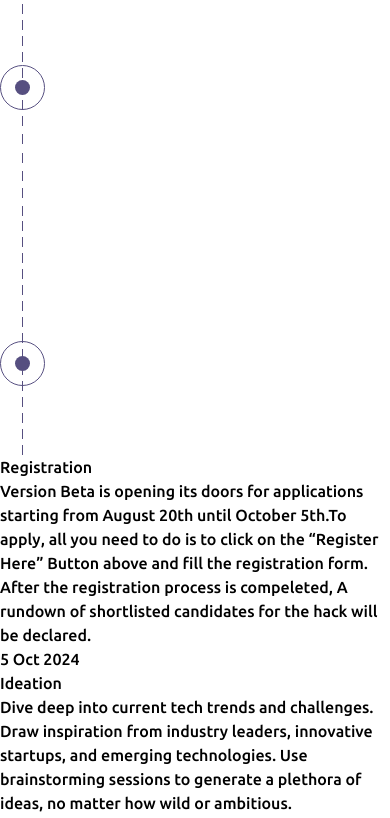
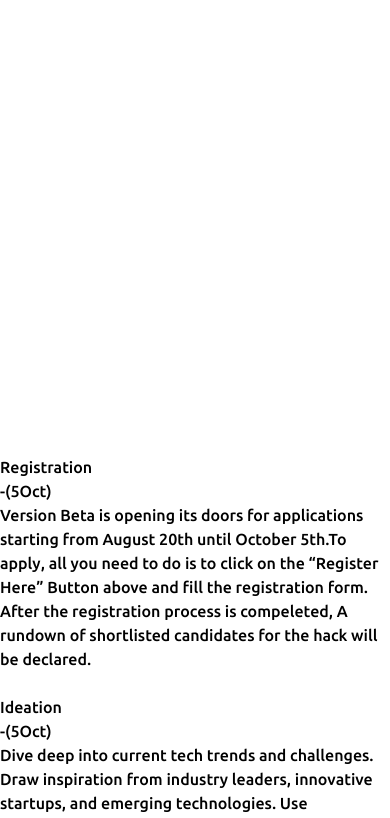
Before and after one commit to pm-8/Version-Beta-Main, a React (Vite) app: page / in a window 390 px wide. Shown: the part 2833-3651 px from the top of the page. Built offline with nearby package versions, Linux system fonts and the light colour scheme.

Commit message:
don't dare to touch schedule section now

```diff
--- a/src/Components/Footer.jsx
+++ b/src/Components/Footer.jsx
@@ -1,7 +1,7 @@
 const Footer = () => {
   return (
-    <div className="w-9/12 mx-auto mt-24 flex flex-col gap-16 relative">
-      <div className="w-full flex gap-40">
+    <div className="w-9/12 mx-auto mt-24 flex flex-col gap-16 relative md:flex-col">
+      <div className="w-full flex gap-40 footer-section">
         <div className="w-[50%]">
           <h1 className="text-[#8198AF] text-[45px] font-semibold ">
             Contact Us
--- a/src/Components/Schedule.jsx
+++ b/src/Components/Schedule.jsx
@@ -1,19 +1,20 @@
+import "./Styles/Schedule.css";
 const Schedule = () => {
   return (
     <div
       id="schedule"
-      className="w-9/12 mx-auto mt-24 flex flex-col gap-16 pb-20"
+      className="w-9/12 mx-auto mt-24 flex flex-col gap-16 pb-20 "
     >
       <h1 className="text-[#897be2] text-center text-[45px] uppercase font-bold">
         Schedule
       </h1>
       <div className="relative">
         <div className="flex justify-center">
-          <img src="/Images/Group 13.svg" alt="" />
+          <img src="/Images/Group 13.svg" alt="" className = "line-pointer" />
         </div>
         <div className="w-[100%]">
-        <div className="absolute top-6 border border-[#07F8EA] rounded-lg w-[500px] h-[180px] p-4 right-[55%] hover:bg-[#1e1e20] hover:backdrop-blur-md hover:bg-opacity-30 transition-all duration-300">
-          <h1 className="text-[#07F8EA] text-3xl relative">Registration</h1>
+        <div className="absolute top-6 border border-[#07F8EA] rounded-lg w-[500px] h-[180px] p-4 right-[55%] hover:bg-[#1e1e20] hover:backdrop-blur-md hover:bg-opacity-30 transition-all duration-300 to-left">
+          <h1 className="text-[#07F8EA] text-3xl relative flex">Registration<p className = "date-visible">-(5Oct)</p></h1>
           <p className="text-[#ccc] text-[13px] mt-4 font-normal">
             Version Beta is opening its doors for applications starting from
             August 20th until October 5th.To apply, all you need to do is to
@@ -23,11 +24,11 @@ const Schedule = () => {
           </p>
           <div className="h-[1px] top-9 right-[8px] translate-x-[60px] w-[51px] bg-[#07F8EA] absolute"></div>
         </div>
-        <div className=""><h1 className="text-teal-50 absolute top-[3%] left-[55%] text-[30px] text-opacity-40 hover:blur-none hover:text-opacity-100 duration-300 ">5 Oct 2024</h1></div>
+        <div className="date"><h1 className="text-teal-50 absolute top-[3%] left-[55%] text-[30px] text-opacity-40 hover:blur-none hover:text-opacity-100 duration-300 date">5 Oct 2024</h1></div>
         </div>
         <div>
-        <div className="absolute top-64 translate-y-6 border border-[#07F8EA] rounded-lg w-[500px] h-[180px] p-4 left-[55.0%]  hover:bg-[#1e1e20] hover:backdrop-blur-md hover:bg-opacity-30 transition-all duration-300">
-          <h1 className="text-[#07F8EA] text-3xl">Ideation</h1>
+        <div className="absolute top-64 translate-y-6 border border-[#07F8EA] rounded-lg w-[500px] h-[180px] p-4 left-[55.0%]  hover:bg-[#1e1e20] hover:backdrop-blur-md hover:bg-opacity-30 transition-all duration-300 to-right">
+          <h1 className="text-[#07F8EA] text-3xl flex">Ideation <p className = "date-visible">-(5Oct)</p> </h1>
           <p className="text-[#ccc] text-[13px] mt-4 font-normal">
             Dive deep into current tech trends and challenges. Draw inspiration
             from industry leaders, innovative startups, and emerging
@@ -36,11 +37,11 @@ const Schedule = () => {
           </p>
           <div className="h-[1px] w-[50px] left-[5px] absolute top-9 -translate-x-14 bg-[#07F8EA]"></div>
         </div>
-        <div className=""><h1 className="text-teal-50 absolute top-[22.5%] right-[55%] text-[30px] text-opacity-40 hover:blur-none hover:text-opacity-100 duration-300 ">5 Oct 2024</h1></div>
+        <div className="date"><h1 className="text-teal-50 absolute top-[22.5%] right-[55%] text-[30px] text-opacity-40 hover:blur-none hover:text-opacity-100 duration-300 ">5 Oct 2024</h1></div>
         </div>
         <div>
-        <div className="absolute bottom-96 -translate-y-40 border border-[#07F8EA] rounded-lg w-[500px] h-[170px] p-4 right-[55.0%]   hover:bg-[#1e1e20] hover:backdrop-blur-md hover:bg-opacity-30 transition-all duration-300">
-          <h1 className="text-[#07F8EA] text-3xl">Announcement</h1>
+        <div className="absolute bottom-96 -translate-y-40 border border-[#07F8EA] rounded-lg w-[500px] h-[170px] p-4 right-[55.0%]   hover:bg-[#1e1e20] hover:backdrop-blur-md hover:bg-opacity-30 transition-all duration-300 to-left">
+          <h1 className="text-[#07F8EA] text-3xl flex">Announcement<p className = "date-visible">-(5Oct)</p></h1>
           <p className="text-[#ccc] text-[13px] mt-4 font-normal">
             After intense brainstorming and collaboration, Best ideas would be
             selected by judges, Their creativity and problem-solving skills have
@@ -48,10 +49,10 @@ const Schedule = () => {
           </p>
           <div className="h-[1px] top-[33px] right-[9px] translate-x-[60px] w-[51px] bg-[#07F8EA] absolute"></div>
         </div>
-        <div className=""><h1 className="text-teal-50 absolute top-[46.5%] left-[55%] text-[30px] text-opacity-40 hover:blur-none hover:text-opacity-100 duration-300 ">5 Oct 2024 - 25 Oct 2024</h1></div>        </div>
+        <div className="date"><h1 className="text-teal-50 absolute top-[46.5%] left-[55%] text-[30px] text-opacity-40 hover:blur-none hover:text-opacity-100 duration-300 ">5 Oct 2024 - 25 Oct 2024</h1></div>        </div>
         <div>
-        <div className="absolute bottom-56 border border-[#07F8EA] rounded-lg w-[500px] h-[180px] p-4 left-[55.0%]  hover:bg-[#1e1e20] hover:backdrop-blur-md hover:bg-opacity-30 transition-all duration-300">
-          <h1 className="text-[#07F8EA] text-3xl">Team</h1>
+        <div className="absolute bottom-56 border border-[#07F8EA] rounded-lg w-[500px] h-[180px] p-4 left-[55.0%]  hover:bg-[#1e1e20] hover:backdrop-blur-md hover:bg-opacity-30 transition-all duration-300 to-right">
+          <h1 className="text-[#07F8EA] text-3xl flex">Team<p className = "date-visible">-(5Oct)</p></h1>
           <p className="text-[#ccc] text-[13px] mt-4 font-normal">
             Collaboration is key as students bring together their unique skills
             and expertise. Enlist your teams and prepare them to tackle the
@@ -60,11 +61,11 @@ const Schedule = () => {
           </p>
           <div className="h-[1px] w-[52px] left-[4px] absolute top-[34px] -translate-x-14 bg-[#07F8EA]"></div>
         </div>
-        <div className=""><h1 className="text-teal-50 absolute top-[70%] right-[55%] text-[30px] text-opacity-40 hover:blur-none hover:text-opacity-100 duration-300 ">26 Oct 2024</h1></div>
+        <div className="date"><h1 className="text-teal-50 absolute top-[70%] right-[55%] text-[30px] text-opacity-40 hover:blur-none hover:text-opacity-100 duration-300 ">26 Oct 2024</h1></div>
         </div>
         <div>
-        <div className="absolute bottom-0 translate-y-16 border border-[#07F8EA] rounded-lg w-[500px] h-[180px] p-4 right-[55.0%]   hover:bg-[#1e1e20] hover:backdrop-blur-md hover:bg-opacity-30 transition-all duration-300">
-          <h1 className="text-[#07F8EA] text-3xl">Hackathon</h1>
+        <div className="absolute bottom-0 translate-y-16 border border-[#07F8EA] rounded-lg w-[500px] h-[180px] p-4 right-[55.0%]   hover:bg-[#1e1e20] hover:backdrop-blur-md hover:bg-opacity-30 transition-all duration-300 to-left">
+          <h1 className="text-[#07F8EA] text-3xl flex">Hackathon<p className = "date-visible">-(5Oct)</p></h1>
           <p className="text-[#ccc] text-[13px] mt-4 font-normal">
             Every truly novel concept appears insane at first, so come present
             yours. The time for brainstorming is past; now is the time to code
@@ -72,7 +73,7 @@ const Schedule = () => {
           </p>
           <div className="h-[1px] top-[23px] right-[9px] translate-x-[60px] w-[51px] bg-[#07F8EA] absolute"></div>
         </div>
-        <div className=""><h1 className="text-teal-50 absolute top-[91.5%] left-[55%] text-[30px] text-opacity-40 hover:blur-none hover:text-opacity-100 duration-300 ">3 Nov 2024</h1></div>
+        <div className="date"><h1 className="text-teal-50 absolute top-[91.5%] left-[55%] text-[30px] text-opacity-40 hover:blur-none hover:text-opacity-100 duration-300 ">3 Nov 2024</h1></div>
         </div>
       </div>
     </div>
--- /dev/null
+++ b/src/Components/Styles/Schedule.css
@@ -0,0 +1,24 @@
+.date-visible{
+    display: none;
+}
+@media (max-width:1108px){
+    .to-left{
+        left:10%;
+        width: 100%;
+        height: max-content;
+    }
+    .to-right{
+        left:-10%;
+        width: 100%;
+        height: max-content;
+    }
+    .line-pointer{
+        visibility: hidden;
+    }
+    .date{
+        visibility: hidden;
+    }
+    .date-visible{
+        display: block;
+    }
+}
```
Also changed, not shown: src/Components/Styles/Footer.css (added).
